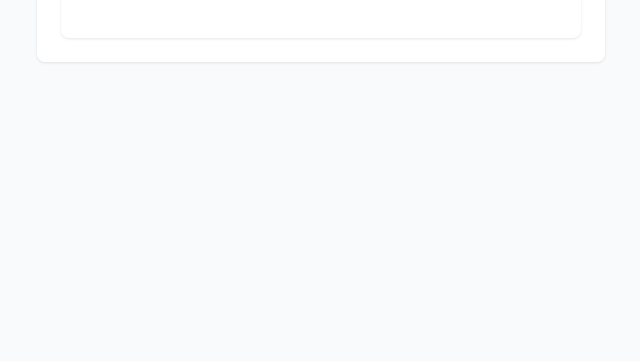
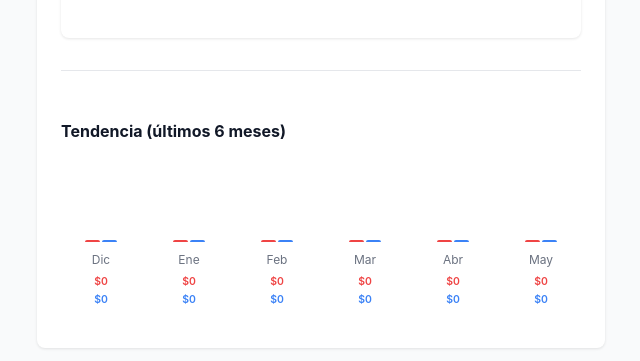
Before and after one commit to javieroliviercabezudo-wq/gastos-familiares-app, a React (Vite) app: page /resumen in a window 1280 px wide. Shown: the part 2205-2566 px from the top of the page, without its empty margins (19-659 px from the left). Before the commit the page ends 2283 px from the top, so only its background shows below. Built offline with nearby package versions, Linux system fonts and the light colour scheme; no server answers; the database is empty.

Commit message:
Add 6-month trend chart showing expenses vs budget

```diff
--- a/src/App.css
+++ b/src/App.css
@@ -1107,3 +1107,71 @@ header h1 {
 .csv-btn:hover {
   background: #7c3aed;
 }
+
+/* Trend Chart Styles */
+.trend-chart {
+  margin-top: 2rem;
+  padding-top: 1.5rem;
+  border-top: 1px solid var(--border);
+}
+
+.trend-bars {
+  display: flex;
+  justify-content: space-between;
+  align-items: flex-end;
+  height: 180px;
+  gap: 0.5rem;
+  padding: 1rem 0;
+}
+
+.trend-column {
+  display: flex;
+  flex-direction: column;
+  align-items: center;
+  flex: 1;
+  height: 100%;
+}
+
+.trend-bars-container {
+  display: flex;
+  gap: 2px;
+  align-items: flex-end;
+  height: 150px;
+  width: 100%;
+  justify-content: center;
+}
+
+.trend-bar {
+  width: 15px;
+  min-height: 2px;
+  border-radius: 2px 2px 0 0;
+  transition: height 0.3s ease;
+}
+
+.expense-trend-bar {
+  background: #ef4444;
+}
+
+.budget-trend-bar {
+  background: #3b82f6;
+}
+
+.trend-label {
+  font-size: 0.75rem;
+  color: var(--text-secondary);
+  margin-top: 0.5rem;
+  text-align: center;
+}
+
+.trend-values {
+  display: flex;
+  flex-direction: column;
+  align-items: center;
+  gap: 0.1rem;
+  margin-top: 0.25rem;
+}
+
+.trend-values span {
+  font-size: 0.65rem;
+  font-weight: 600;
+}
--- a/src/components/Summary.jsx
+++ b/src/components/Summary.jsx
@@ -65,6 +65,39 @@ export default function Summary() {
 
   const totalAnnualSpent = monthlyData.reduce((sum, m) => sum + m.spent, 0)
   const totalAnnualBudget = monthlyData.reduce((sum, m) => sum + m.budget, 0)
+
+  // Datos para gráfico de tendencia (últimos 6 meses)
+  const currentMonth = new Date().getMonth()
+  const currentYear = selectedYear
+  const trendData = []
+
+  for (let i = 5; i >= 0; i--) {
+    let month = currentMonth - i
+    let year = currentYear
+
+    if (month < 0) {
+      month += 12
+      year -= 1
+    }
+
+    const monthSpent = expenses.filter(e => {
+      const d = parseLocalDate(e.date)
+      return d.getMonth() === month && d.getFullYear() === year
+    }).reduce((sum, e) => sum + e.amount, 0)
+
+    const monthBudget = budgetItems
+      .filter(b => parseInt(b.month) === month && b.year === year)
+      .reduce((sum, b) => sum + b.amount, 0)
+
+    trendData.push({
+      month: month,
+      monthName: MESES_CORTOS[month],
+      spent: monthSpent,
+      budget: monthBudget
+    })
+  }
+
+  const maxTrendValue = Math.max(...trendData.map(m => Math.max(m.spent, m.budget)), 1)
 
   const maxValue = Math.max(...monthlyData.map(m => Math.max(m.spent, m.budget)), 1)
 
@@ -189,6 +222,33 @@ export default function Summary() {
           ))}
         </div>
       </div>
+
+      <div className="trend-chart">
+        <h4 style={{marginTop: '1.5rem'}}>Tendencia (últimos 6 meses)</h4>
+        <div className="trend-bars">
+          {trendData.map((m, index) => (
+            <div key={index} className="trend-column">
+              <div className="trend-bars-container">
+                <div
+                  className="trend-bar expense-trend-bar"
+                  style={{ height: `${(m.spent / maxTrendValue) * 100}%` }}
+                  title={`${m.monthName}: $${m.spent.toFixed(2)}`}
+                ></div>
+                <div
+                  className="trend-bar budget-trend-bar"
+                  style={{ height: `${(m.budget / maxTrendValue) * 100}%` }}
+                  title={`Presupuesto: $${m.budget.toFixed(2)}`}
+                ></div>
+              </div>
+              <div className="trend-label">{m.monthName}</div>
+              <div className="trend-values">
+                <span className="expense-color">${Math.round(m.spent)}</span>
+                <span className="budget-color">${Math.round(m.budget)}</span>
+              </div>
+            </div>
+          ))}
+        </div>
+      </div>
     </div>
   )
 }
```
